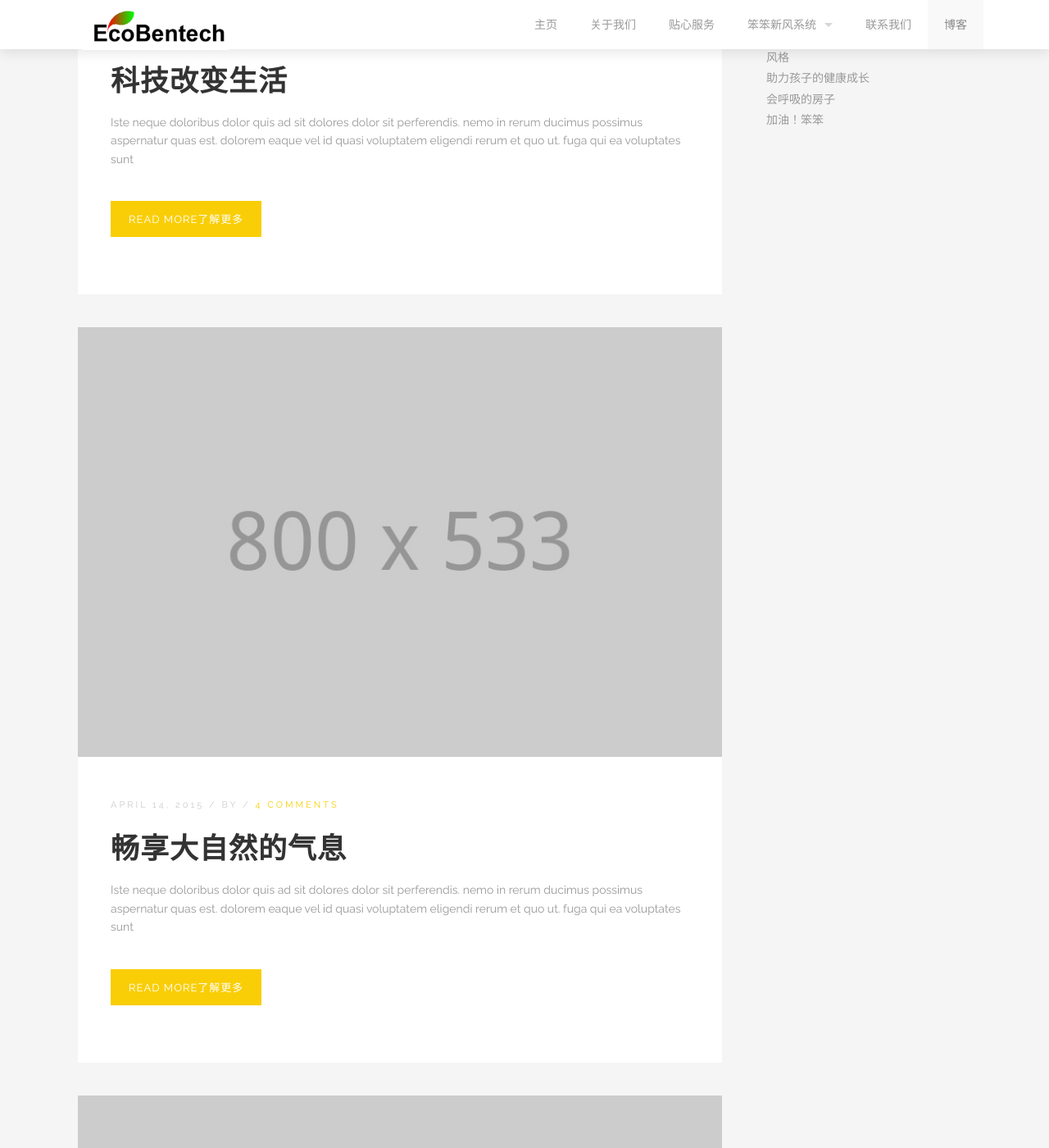
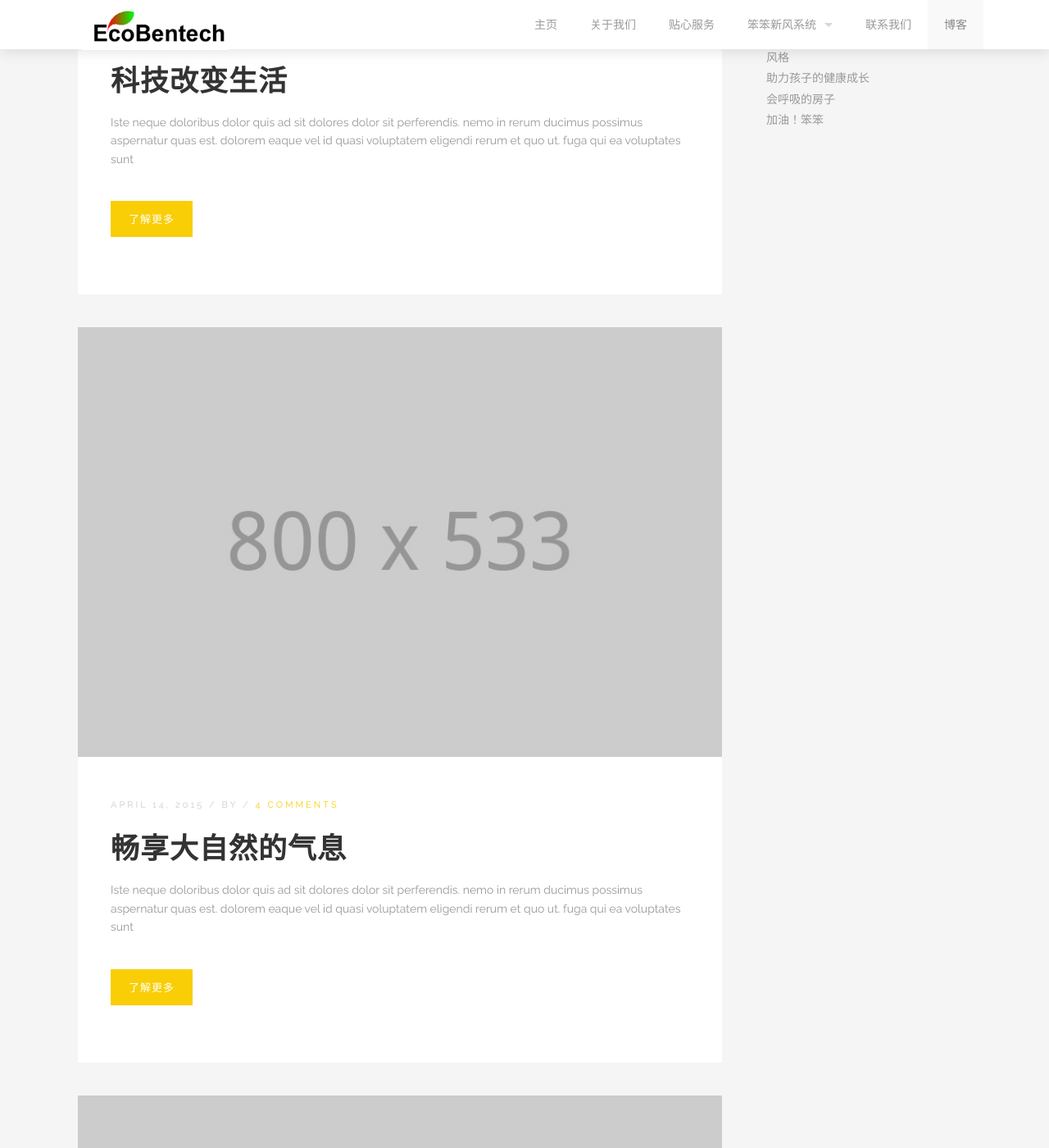
Before and after one commit to braveheart007/braveheart007.github.io, a Jekyll site: the page built from blog/index.html, in a window 1280 px wide and 1400 px high, scrolled down 1010 px. Shown: the whole window at 82% size. Built offline with Jekyll 4.4.1, drawn with Linux system fonts in a browser that asks for light colours; the list of posts is cut into pages by our own code.

Commit message:
Update index.html

```diff
--- a/blog/index.html
+++ b/blog/index.html
@@ -27,7 +27,7 @@ section_id: blog
       <h3><a href="{{post.url}}">{{post.title}}</a></h3>
       <p>{{post.excerpt}}</p>
       <div class='spacing'></div>
-      <a class="button small" href="{{post.url}}">Read more了解更多</a>
+      <a class="button small" href="{{post.url}}">了解更多</a>
     </div>
   </div>
 {% endfor %}
```
